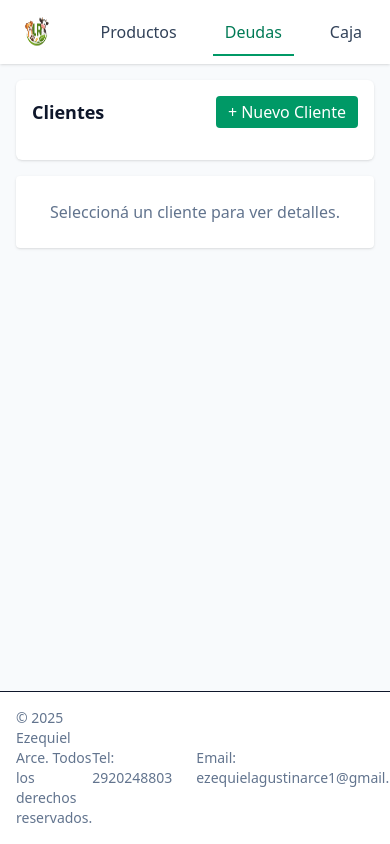
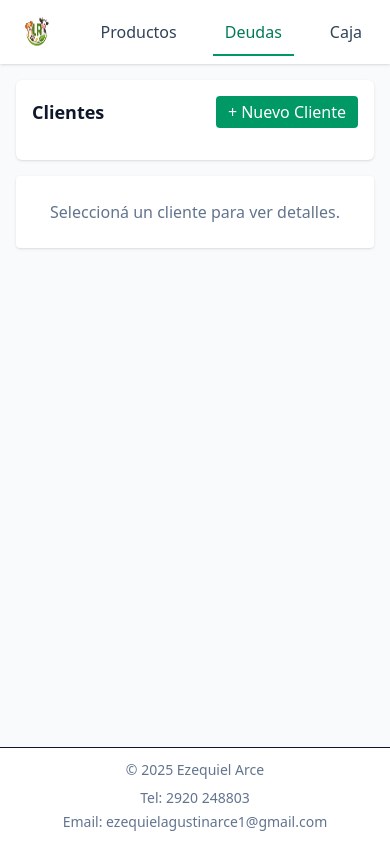
Before and after one commit to ezearce/forrajeria-system, a Next.js app: page /deudas in a window 390 px wide. Built offline with nearby package versions, Linux system fonts and the light colour scheme; no server answers; the database is empty.

Commit message:
footer responsive

```diff
--- a/src/app/layout.tsx
+++ b/src/app/layout.tsx
@@ -61,22 +61,34 @@ export default function RootLayout({ children }: { children: ReactNode }) {
         </header>
 
 
-        <main className="max-w-5xl mx-auto p-4 pb-20">{children}</main>
+        <main className="max-w-5xl mx-auto p-4 pb-24">{children}</main>
 
         <footer className="fixed bottom-0 left-0 w-full bg-white border-t z-30">
-          <div className="max-w-5xl mx-auto px-4 py-4 text-sm text-slate-500 flex justify-between items-center">
-            <span>
-              © {new Date().getFullYear()} Ezequiel Arce. Todos los derechos reservados.
+          <div
+            className="
+              max-w-5xl mx-auto px-4 py-3 text-sm text-slate-500
+              flex flex-col gap-2
+              sm:flex-row sm:justify-between sm:items-center
+            "
+          >
+            <span className="text-center sm:text-left">
+              © 2025 Ezequiel Arce
             </span>
 
-            <div className="flex gap-6">
-              <span>Tel: 2920248803</span>
-              <span>Email: ezequielagustinarce1@gmail.com</span>
+            <div
+              className="
+                flex flex-col gap-1 text-center
+                sm:flex-row sm:gap-6 sm:text-right
+              "
+            >
+              <span>Tel: 2920 248803</span>
+
+              <span className="break-all sm:break-normal">
+                Email: ezequielagustinarce1@gmail.com
+              </span>
             </div>
           </div>
         </footer>
-
-
       </body>
     </html>
   );
```
